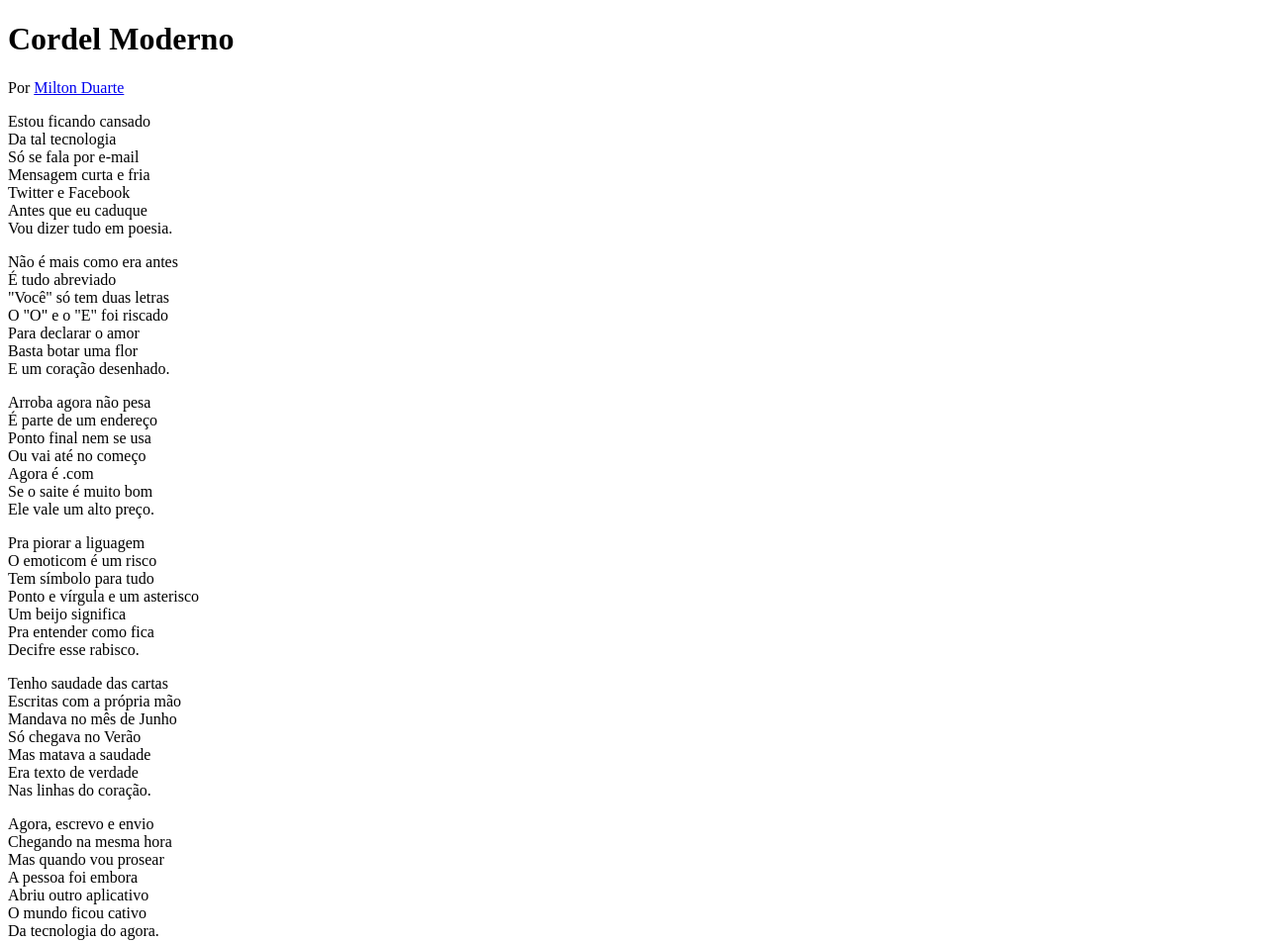
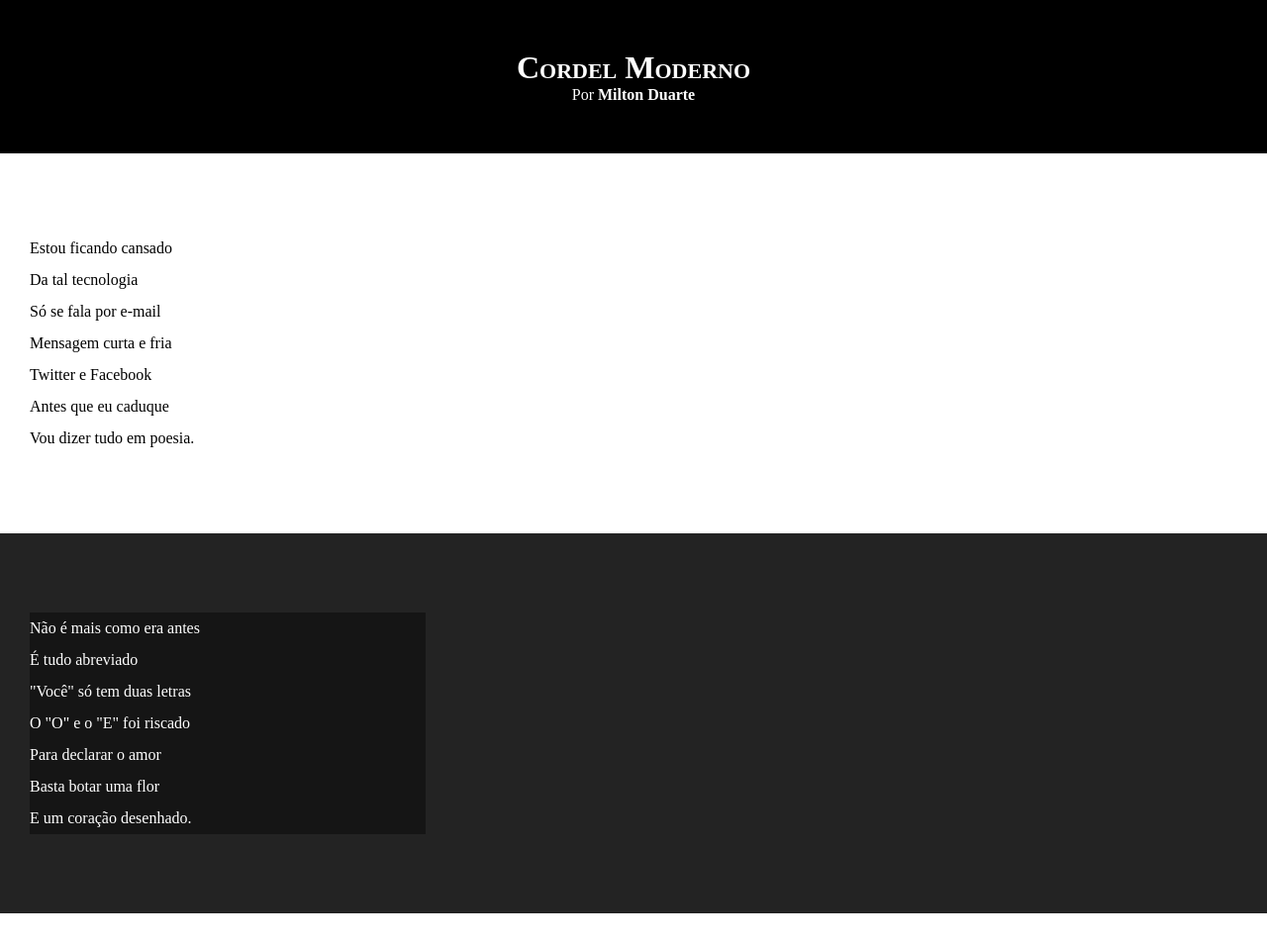
Before and after one commit to Mauro0Mau/html-css, a plain HTML site: page desafios/d012/index.html in a window 1280 px wide. Shown: the top 953 px of the page at 99% size. Drawn offline with Linux system fonts and the light colour scheme.

Commit message:
Atualizei estilos de textos e blocos

```diff
--- a/desafios/d012/estilo/style.css
+++ b/desafios/d012/estilo/style.css
@@ -1,7 +1,65 @@
 @charset "UTF-8";
 
+*{
+    margin: 0px;
+    padding: 0px;
+}
 
+html, body{
+    min-height: 100vh;
+    background-color: darkgray;
+}
 
-:root{
+header{
+    background-color: black;
+    color: white;
+    text-align: center;
+}
 
+header > h1{
+    padding-top: 50px;
+    font-variant: small-caps;
 }
+
+header p{
+    padding-bottom: 50px;
+}
+
+a{
+    color: white;
+    text-decoration: none;
+    font-weight: bolder;
+}
+
+a:hover{
+    text-decoration: underline;
+}
+
+section{
+    padding-top: 10vh;
+    padding-bottom: 10vh;
+    line-height: 2em;
+    padding-left: 30px;
+}
+
+section.normal{
+    background-color: white;
+    color: black;
+}
+
+section.imagem{
+    background-color: rgb(35, 35, 35);
+    color: white;
+}
+
+section.imagem > p{
+    background-color: rgba(0, 0, 0, 0.39);
+    width: 400px;
+}
+
+footer{
+    text-align: center;
+    background-color: black;
+    color: white;
+    padding: 10px;
+}
--- a/desafios/d012/index.html
+++ b/desafios/d012/index.html
@@ -13,7 +13,7 @@
         <p>Por <a href="https://www.recantodasletras.com.br/poesias/3186743" target="_blank">Milton Duarte</a></p>
     </header>
 
-        <section>
+        <section class="normal">
             <p>
                 Estou ficando cansado <br>
                 Da tal tecnologia <br>
@@ -26,7 +26,7 @@
         </section>
 
 
-        <section>
+        <section class="imagem">
             <p>
                 Não é mais como era antes <br>
                 É tudo abreviado <br>
@@ -40,7 +40,7 @@
 
 
 
-        <section>
+        <section class="normal">
             <p>
                 Arroba agora não pesa <br>
                 É parte de um endereço <br>
@@ -64,7 +64,7 @@
 
 
 
-        <section>
+        <section class="imagem">
             <p>
                 Tenho saudade das cartas <br>
                 Escritas com a própria mão <br>
@@ -77,7 +77,7 @@
         </section>
 
 
-        <section>
+        <section class="normal">
             <p>
                 Agora, escrevo e envio <br>
                 Chegando na mesma hora <br>
```
